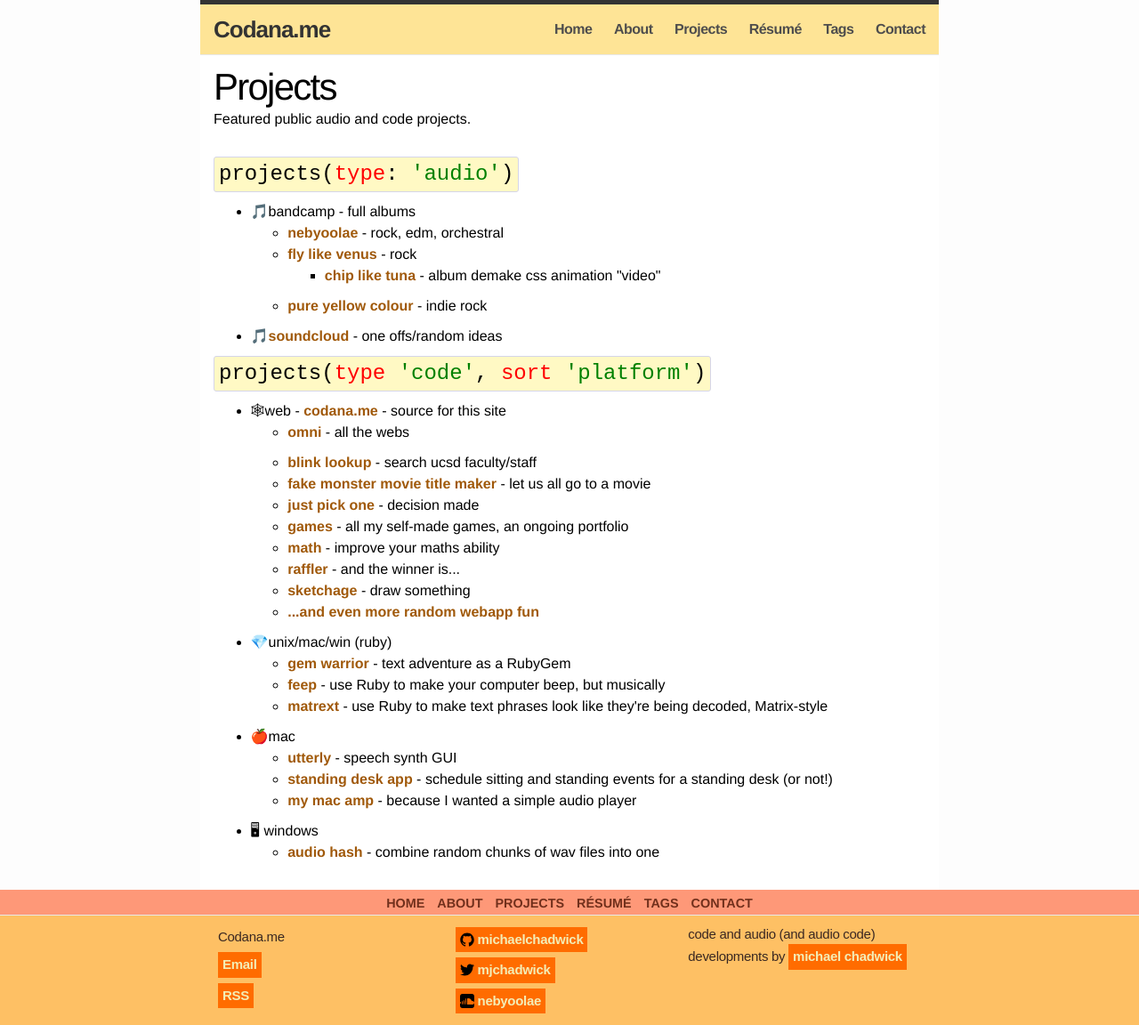
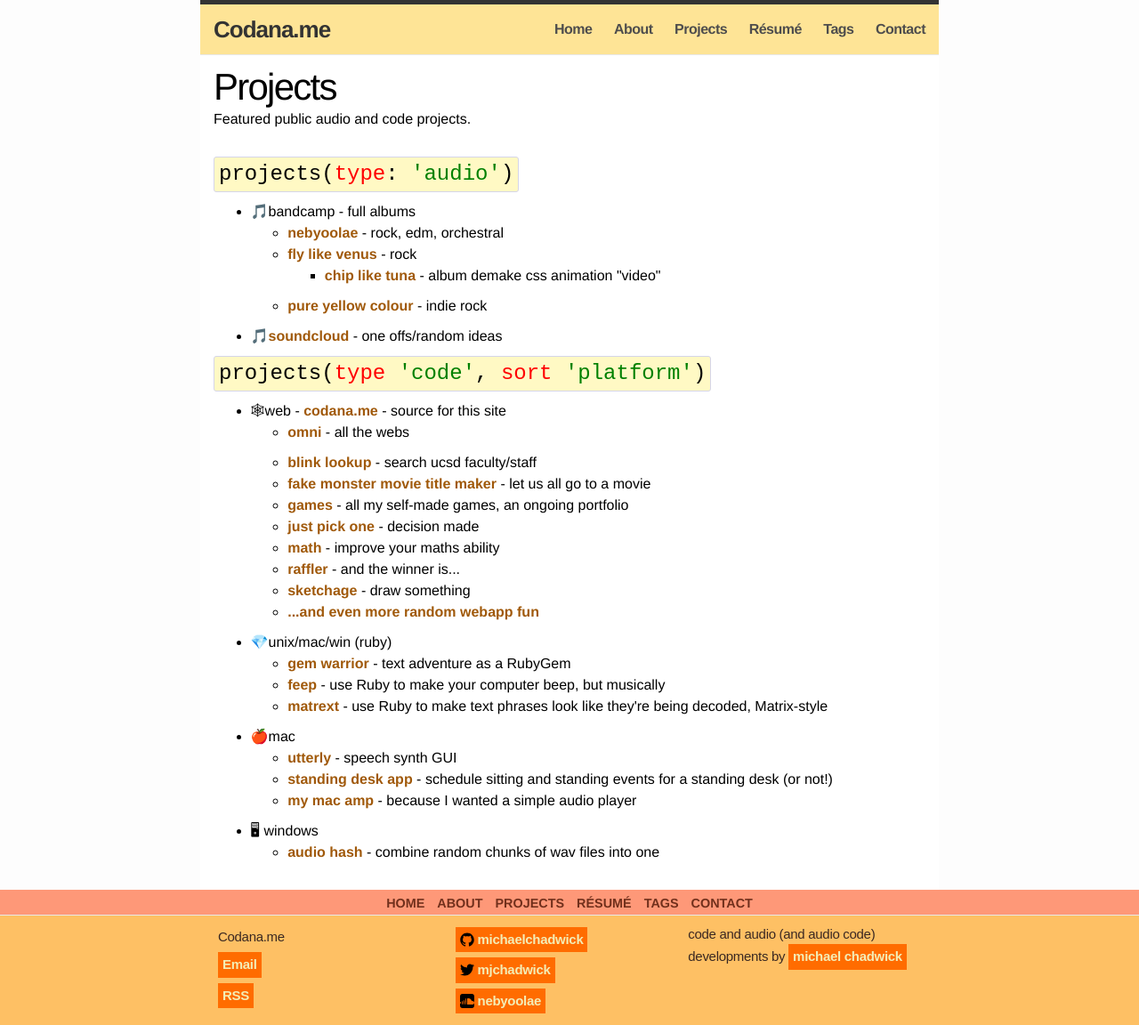
Before and after one commit to michaelchadwick/codana.me, a Jekyll site: the page built from projects/index.html, in a window 1280 px wide. Shown: the whole page at 89% size. Built offline with Jekyll 4.4.1, drawn with Linux system fonts in a browser that asks for light colours; nearby versions of some CDN libraries; part of the change alters nothing that is shown.

```diff
--- a/projects/index.html
+++ b/projects/index.html
@@ -31,8 +31,8 @@ subtitle: Featured public audio and code projects.
       <ul>
         <li><a href="/blink">blink lookup</a> - search ucsd faculty/staff</li>
         <li><a href="/fmm">fake monster movie title maker</a> - let us all go to a movie</li>
+        <li><a href="/games">games</a> - all my self-made games, an ongoing portfolio</li>
         <li><a href="/jpo">just pick one</a> - decision made</li>
-        <li><a href="/games">games</a> - all my self-made games, an ongoing portfolio</li>
         <li><a href="/math">math</a> - improve your maths ability</li>
         <li><a href="/raffler">raffler</a> - and the winner is...</li>
         <li><a href="/sketchage">sketchage</a> - draw something</li>
```
